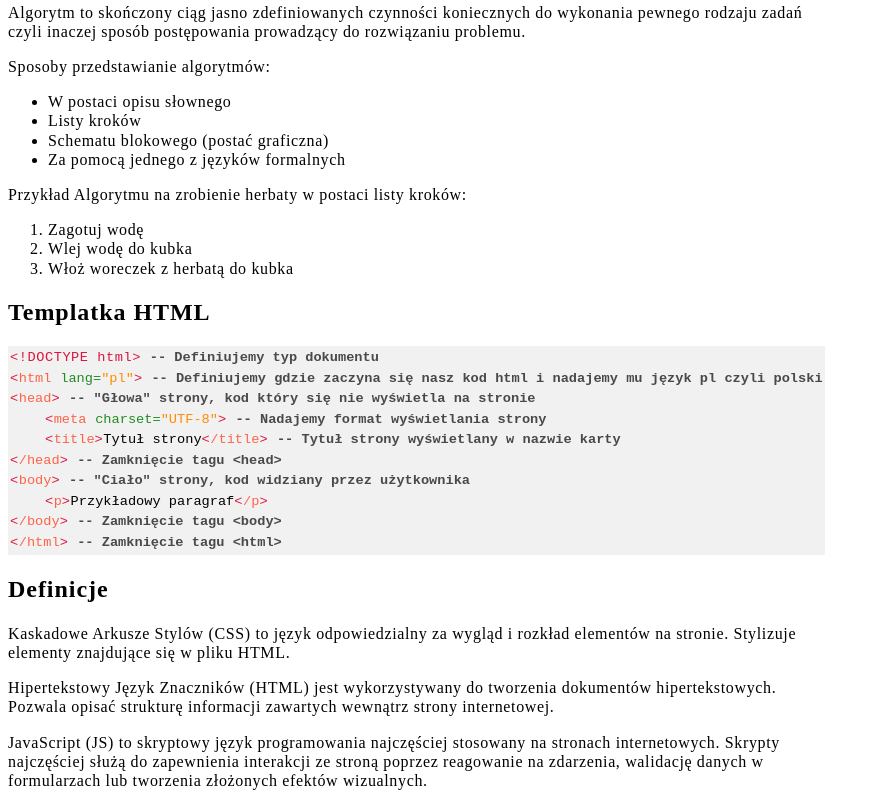
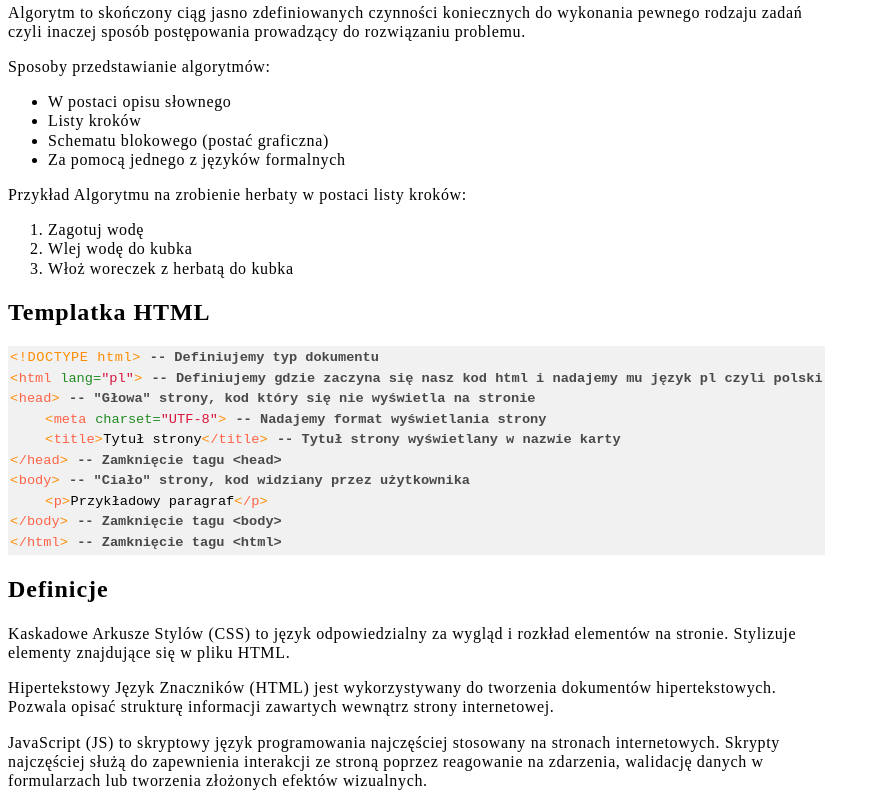
Before and after one commit to nSobieraj/nsobieraj.github.io, a plain HTML site: page index.html in a window 1280 px wide. Shown: the part 1292-2098 px from the top of the page, without its empty margins (0-880 px from the left). Drawn offline with Linux system fonts and the light colour scheme.

Commit message:
Update index.html

```diff
--- a/index.html
+++ b/index.html
@@ -11,7 +11,7 @@
             line-height: 1.2;
         }
         code {
-          color: crimson;
+          color: darkorange;
           background-color: #f1f1f1;
           padding: 2px;
           font-size: 105%;
@@ -34,7 +34,7 @@
             color: forestgreen;
         }
         .propertyText {
-            color: darkorange;
+            color: crimson;
         }
         .text {
             color: black;
```
